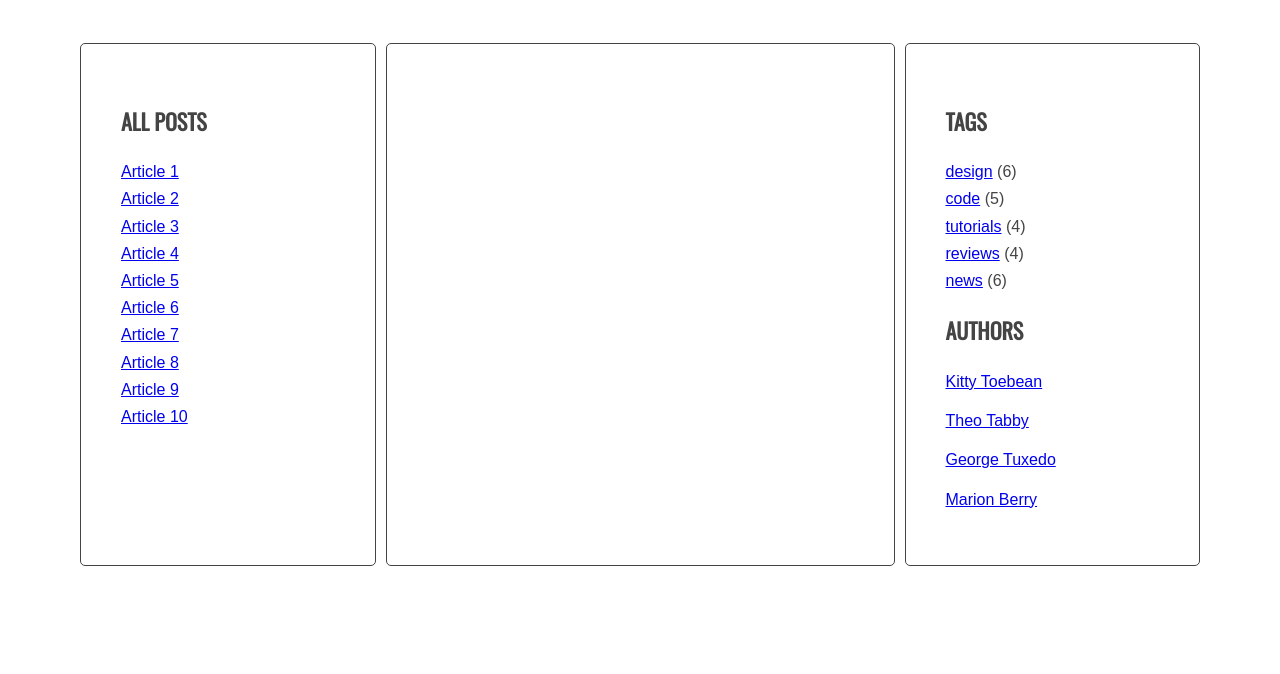
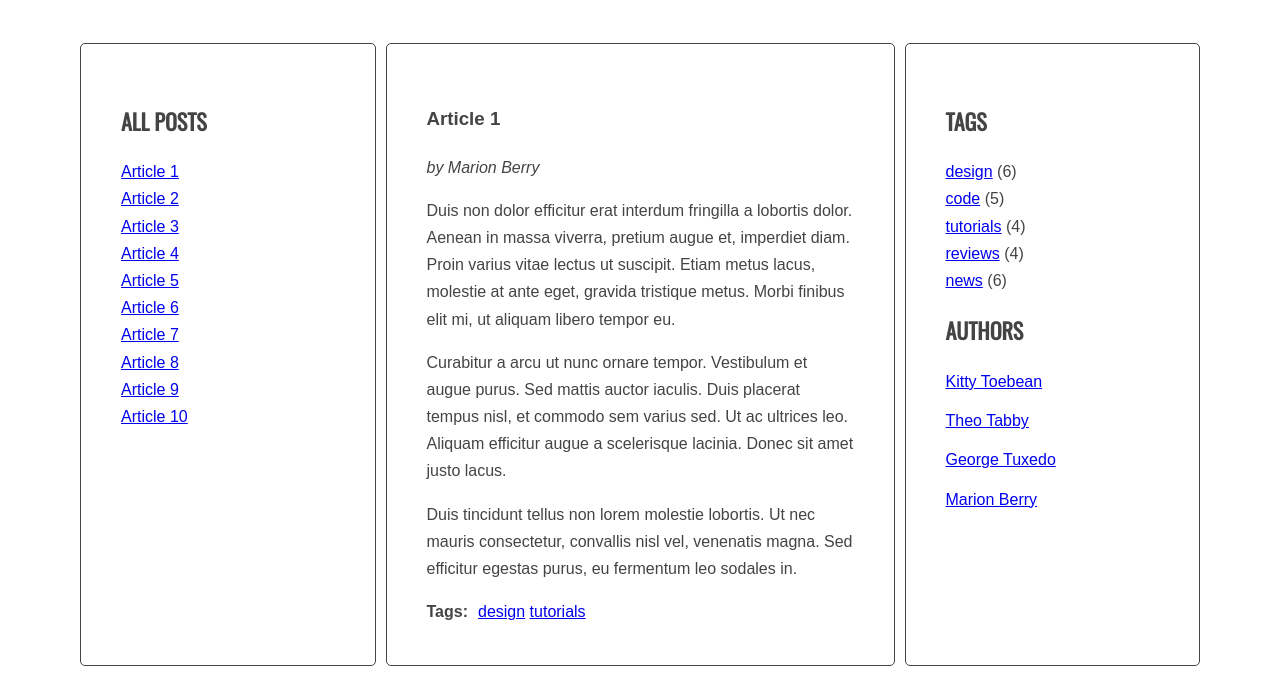
Before and after one commit to Dareczka-alt/javascript-blog, a website: page index.html in a window 1280 px wide. Shown: the part 200-874 px from the top of the page. Before the commit the page ends 800 px from the top, so only its background shows below. Drawn offline with nearby package versions, Linux system fonts and the light colour scheme.

Commit message:
Add class active to html

```diff
--- a/index.html
+++ b/index.html
@@ -25,7 +25,7 @@
           </ul>
         </aside>
         <section class="posts">
-                    <article class="post" id="article-1">
+          <article class="post active" id="article-1">
             <h3 class="post-title">Article 1</h3>
             <p class="post-author">by Marion Berry</p>
             <div class="post-content">
--- a/js/script.js
+++ b/js/script.js
@@ -5,8 +5,9 @@ function titleClickHandler(event) {
   event.preventDefault();
   const clickedElement = this;
   console.log('Link was clicked!');
+  console.log(event);
 
-    /*remove class 'active' from all article links  */
+  /* [DONE] remove class 'active' from all article links  */
 
   const activeLinks = document.querySelectorAll('.titles a.active');
 
@@ -14,19 +15,19 @@ function titleClickHandler(event) {
     activeLink.classList.remove('active');
   }
 
-    /*remove class 'active' from all articles */
+  /* [IN PROGRESS] add class 'active' to the clicked link */
+
+  console.log('clickedElement:', clickedElement);
+  clickedElement.classList.add('active');
+
+
+  /* [DONE] remove class 'active' from all articles */
 
   const activeArticles = document.querySelectorAll('.post a.active');
 
   for (let activeArticle of activeArticles) {
     activeArticle.classList.remove('active');
   }
-
-    /* add class 'active' to the clicked link */
-
-    console.log('clickedElement:', clickedElement);
-    clickedElement.classList.add('active');
-
 
   /* get 'href' attribute from the clicked link */
   const articleSelector = clickedElement.getAttribute('href');
@@ -37,22 +38,23 @@ function titleClickHandler(event) {
   /* add class 'active' to the correct article */
 
   targetArticle.classList.add('active');
-}
 
 
-const optArticleSelector = ('.post'),
-    optTitleSelector = ('.post-title'),
-    optTitleListSelector = ('.titles');
+}
+const optArticleSelector = '.post',
+  optTitleSelector = '.post-title',
+  optTitleListSelector = '.titles';
 
 function generateTitleLinks() {
-    console.log('DONE');
+  console.log('done');
 
   /* remove contents of titleList */
   const titleList = document.querySelector(optTitleListSelector);
   titleList.innerHTML = '';
+  console.log(titleList);
 
   /* find all the articles and save them to variable: articles */
-    const articles = document.querySelectorAll('article');
+  const articles = document.querySelectorAll(optArticleSelector);
 
   let html = '';
 
@@ -60,30 +62,32 @@ function generateTitleLinks() {
 
     /* get the article id */
     const articleId = article.getAttribute('id');
-        console.log('articleId', articleId);
+    console.log(articleId);
     /* find the title element */
     /* get the title from the title element */
     const articleTitle = article.querySelector(optTitleSelector).innerHTML;
-        console.log('articleTitle', articleTitle);
+    console.log(articleTitle);
 
     /* create HTML of the link */
     const linkHTML = '<li><a href="#' + articleId + '"><span>' + articleTitle + '</span></a></li>';
-        console.log('linkHTML', linkHTML);
+    console.log(linkHTML);
 
     /* insert link into titleList */
     titleList.insertAdjacentHTML('beforeEnd', linkHTML);
-        console.log(titleList, 'titleList');
+    console.log(titleList);
 
     /* insert link into html variable */
     html = html + linkHTML;
-        console.log(html, 'html');
+    console.log(html);
+  }
+}
+generateTitleLinks();
+
+
+
 
 const links = document.querySelectorAll('.titles a');
-        console.log(links, 'links');
 
 for (let link of links) {
   link.addEventListener('click', titleClickHandler);
 }
-    }
-}
-generateTitleLinks();
```
Lines whose indentation alone changed are shown as unchanged.
